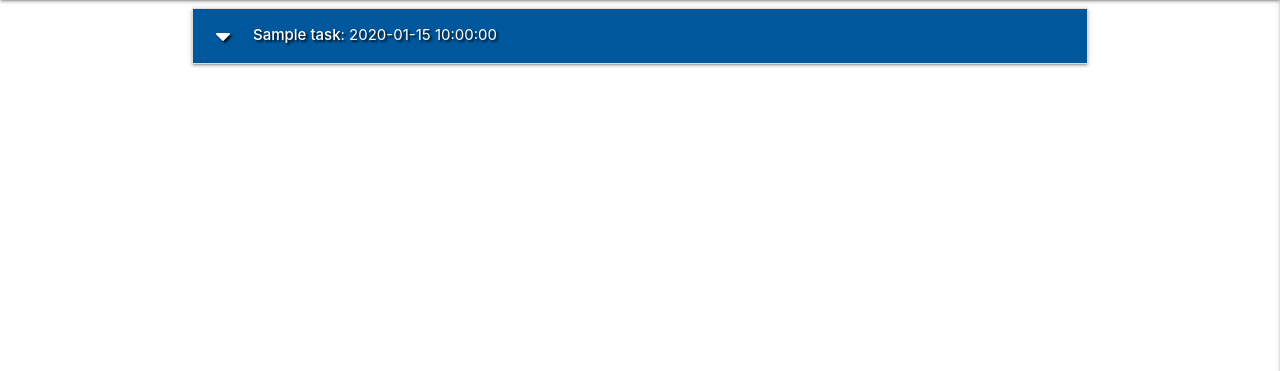
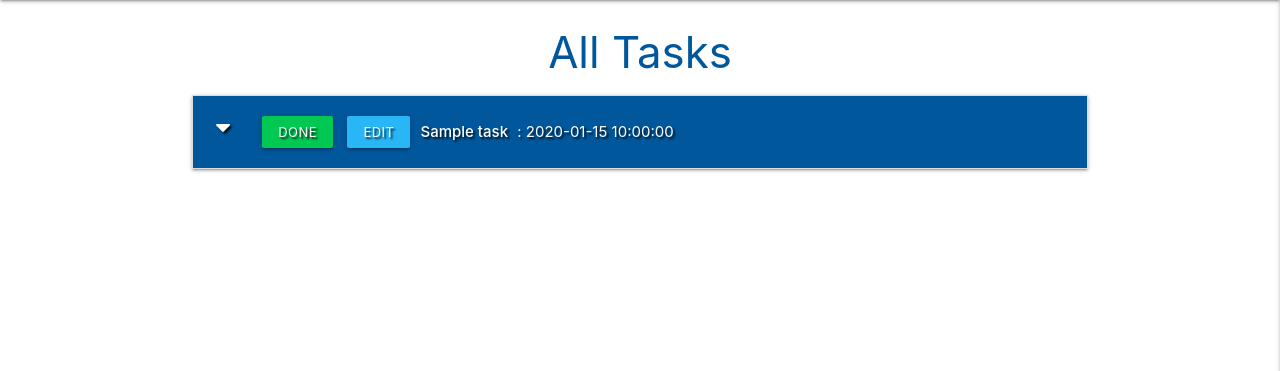
Before and after one commit to JMcbeath1966/mongodb-taskmaster, a Flask app: page / in a window 1280 px wide. Shown: the part 64-435 px from the top of the page. Run offline with Flask 3, Linux system fonts and the light colour scheme; a database or web service that is not in the repository returns one stand-in record (values such as "Sample title"); some libraries are stand-ins or nearby versions.

Commit message:
Add task/edit buttons

```diff
--- a/app.py
+++ b/app.py
@@ -99,8 +99,22 @@ def logout():
     return redirect(url_for("login"))
 
 
-@app.route("/add_task")
+@app.route("/add_task", methods=["GET", "POST"])
 def add_task():
+    if request.method == "POST":
+        is_urgent = "on" if request.form.get("is_urgent") else "off"
+        task = {
+            "category_name": request.form.get("category_name"),
+            "task_name": request.form.get("task_name"),
+            "task_description": request.form.get("task_description"),
+            "is_urgent": is_urgent,
+            "due_date": request.form.get("due_date"),
+            "created_by": session["user"]
+        }
+        mongo.db.tasks.insert_one(task)
+        flash("Task Successfully Added")
+        return redirect(url_for("get_tasks"))
+
     categories = mongo.db.categories.find().sort("category_name", 1)
     return render_template("add_task.html", categories=categories)
 
--- a/static/css/style.css
+++ b/static/css/style.css
@@ -5,3 +5,12 @@
 .flash {
     line-height: 2;
 }
+
+.btn-small {
+    margin: 5px;
+}
+
+.collapsible-header .col strong {
+    margin: 5px;
+    line-height: 42px;
+}
--- a/templates/tasks.html
+++ b/templates/tasks.html
@@ -1,25 +1,32 @@
 {% extends "base.html" %}
 {% block content %}
+
+    <h3 class="light-blue-text text-darken-4 center-align">All Tasks</h3>
 
     <ul class="collapsible">
         {% for task in tasks %}
         <li>
             <div class="collapsible-header white-text light-blue darken-4 text-shadow">
+                <div class="col s3">
                     <i class="fas fa-caret-down"></i>
-                    <strong>{{ task.task_name }}</strong> :  {{ task.due_date }}
+                    <a href="" class="btn-small green accent-4">Done</a>
+                    <a href="" class="btn-small light-blue lighten-1">Edit</a>
+                </div>
+                <div class="col s9">
+                    <strong>{{ task.task_name }}</strong> : {{ task.due_date }}
                     {% if task.is_urgent == "on" %}
                         <i class="fas fa-exclamation-circle light-blue-text text-lighten-2 tooltipped"
                             data-position="right" data-tooltip="URGENT!"></i>
                     {% endif %}
                 </div>
+            </div>
             <div class="collapsible-body">
                 <strong>{{ task.category_name }}</strong>
                 <p>{{ task.task_description }}</p>
+                <p><em>by: {{ task.created_by }}</em></p>
             </div>
         </li>
         {% endfor %}
     </ul>
 
-
-
 {% endblock %}
```
Lines whose indentation alone changed are shown as unchanged.
